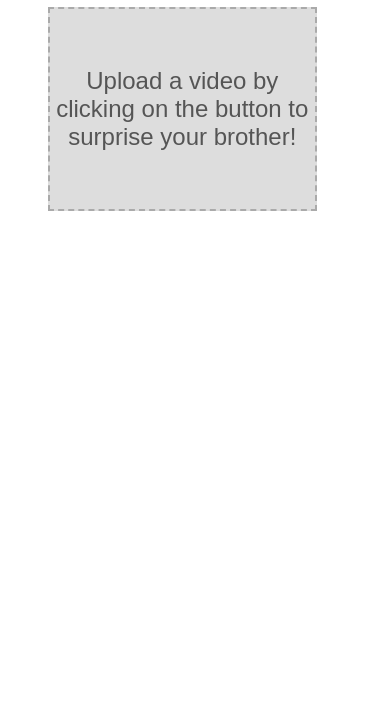
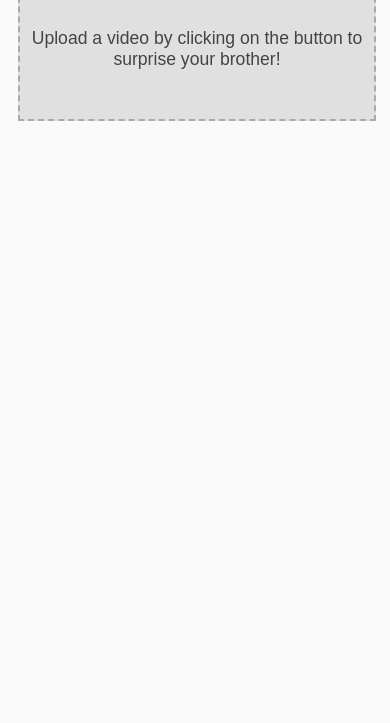
Before and after one commit to kalipus123/video-upload-demo, a plain HTML site: page index.html in a window 390 px wide. Shown: the part 121-844 px from the top of the page. Drawn offline with Linux system fonts and the light colour scheme.

Commit message:
Update index.html

```diff
--- a/index.html
+++ b/index.html
@@ -3,42 +3,68 @@
 <head>
   <meta charset="UTF-8">
   <title>Upload & View Video</title>
+  <meta name="viewport" content="width=device-width, initial-scale=1.0">
   <style>
-    body { font-family: sans-serif; text-align: center; padding: 40px; }
-    video { margin-top: 20px; width: 90%; max-width: 600px; display: none; }
+    body {
+      font-family: sans-serif;
+      text-align: center;
+      padding: 40px;
+      background: #fafafa;
+    }
+    #videoPlayer {
+      margin-top: 20px;
+      width: 100%;
+      max-width: 600px;
+      display: none;
+      background: #000;
+    }
     #thumbnail {
       margin-top: 20px;
-      width: 90%;
+      width: 100%;
       max-width: 600px;
-      height: 300px;
-      background-color: #ddd;
+      height: 220px;
+      background: #e0e0e0;
       display: flex;
       justify-content: center;
       align-items: center;
-      color: #555;
+      color: #444;
       font-size: 1.2em;
       border: 2px dashed #aaa;
       cursor: pointer;
       user-select: none;
+      transition: background 0.2s;
+    }
+    #thumbnail:active, #thumbnail:focus {
+      background: #d0d0d0;
+    }
+    #videoUpload {
+      display: none;
     }
     @media (max-width: 600px) {
+      body { padding: 10px; }
       #thumbnail {
-        font-size: 1.5em;
-        height: 200px;
+        font-size: 1.1em;
+        height: 140px;
+      }
+      #videoPlayer {
+        max-width: 100vw;
       }
     }
   </style>
 </head>
 <body>
   <h1>Upload Your Video</h1>
-  <input type="file" id="videoUpload" accept="video/*" style="display:none;">
-  <label for="videoUpload" id="thumbnail">Upload a video by clicking on the button to surprise your brother!</label>
-  <video id="videoPlayer" controls autoplay loop></video>
+  <input type="file" id="videoUpload" accept="video/*">
+  <label for="videoUpload" id="thumbnail">
+    Upload a video by clicking on the button to surprise your brother!
+  </label>
+  <video id="videoPlayer" controls autoplay loop playsinline></video>
   <script>
     const uploadInput = document.getElementById('videoUpload');
     const videoPlayer = document.getElementById('videoPlayer');
     const thumbnail = document.getElementById('thumbnail');
 
+    // On page load, check if a video is saved
     const savedVideo = localStorage.getItem('uploadedVideo');
     if (savedVideo) {
       videoPlayer.src = savedVideo;
```
